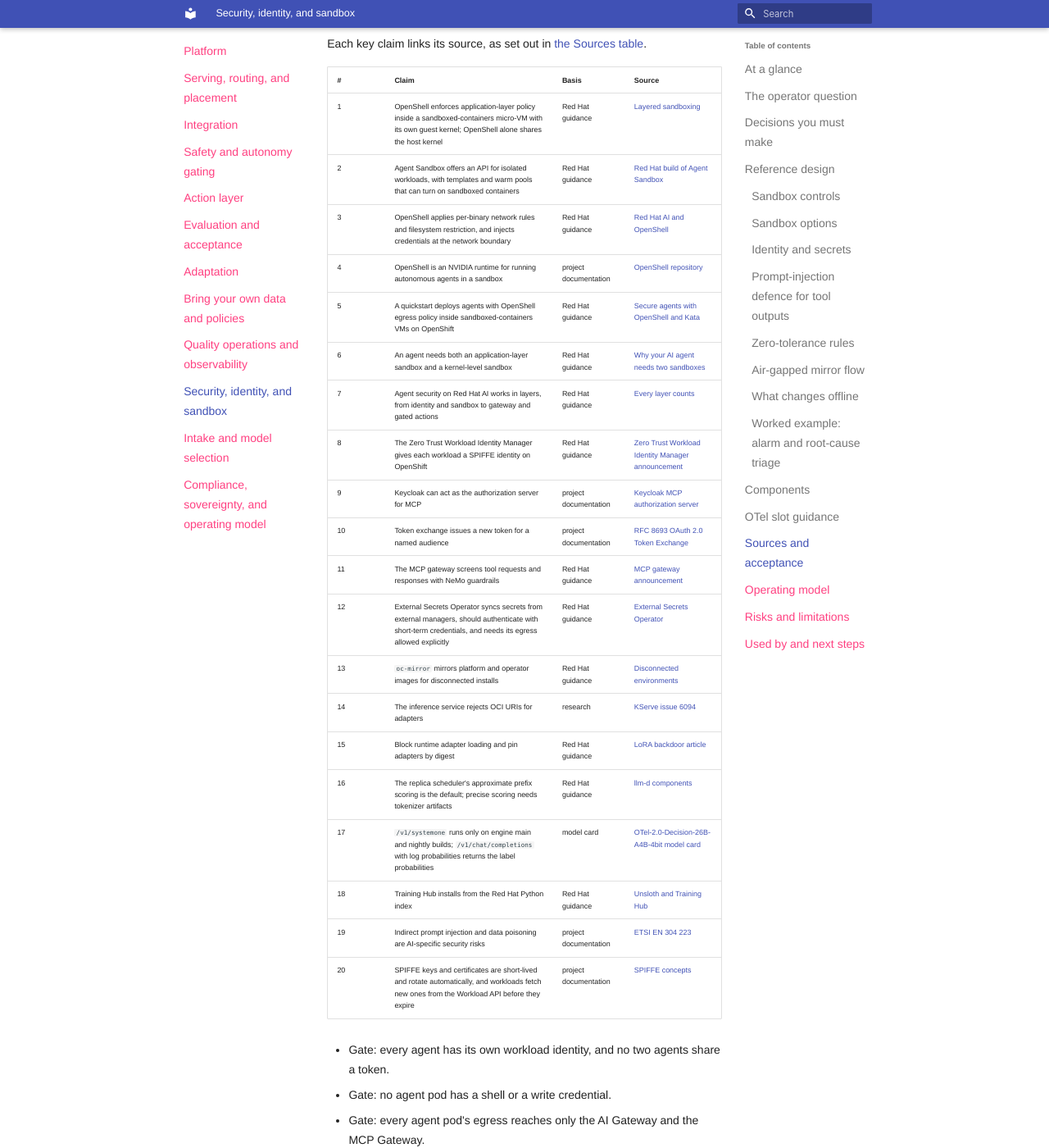
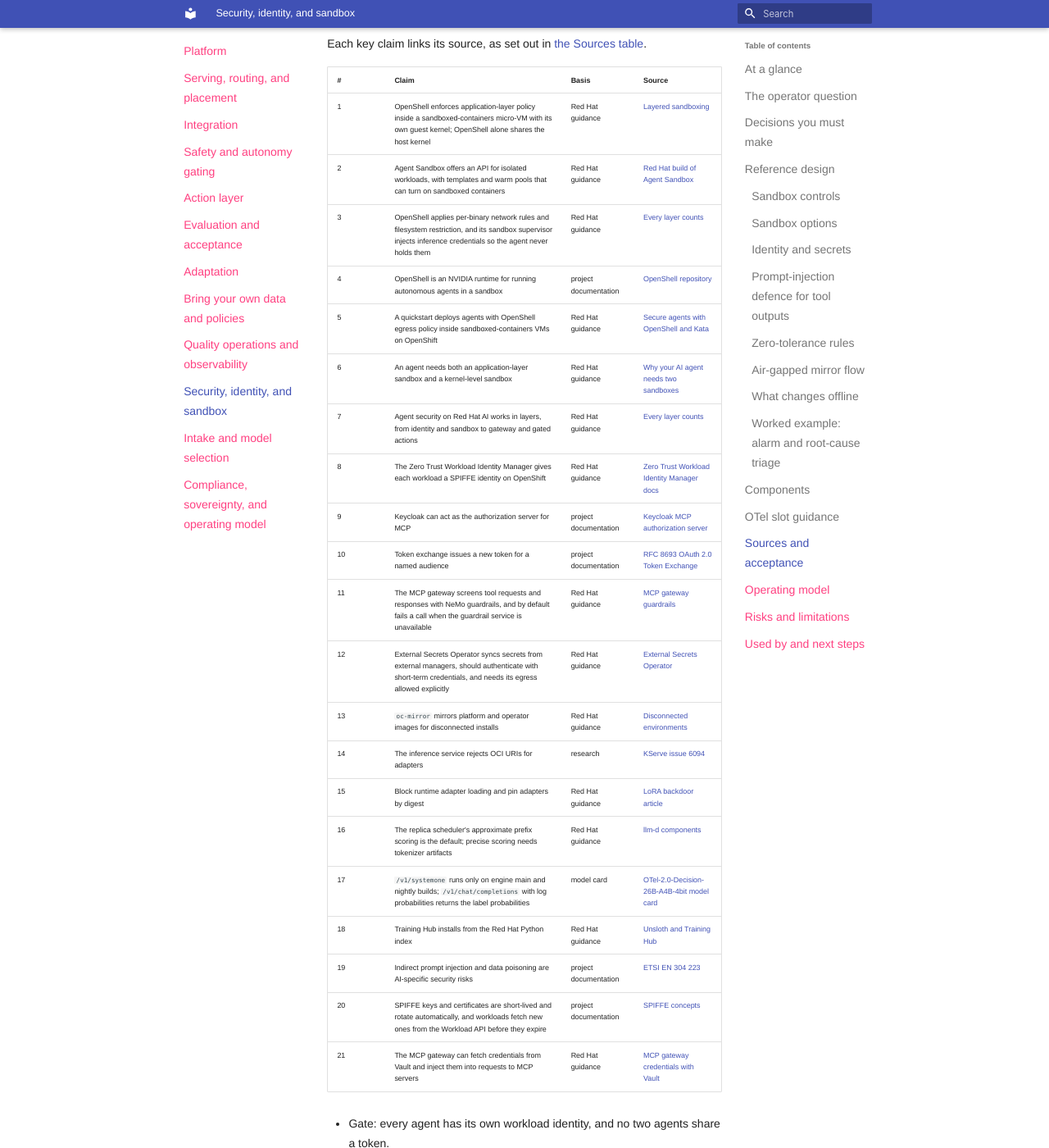
Before and after one commit to ravisharma5/otel-telco-blueprints, an MkDocs documentation site: the page built from platform/security-identity-sandbox/README.md, in a window 1280 px wide and 1400 px high, scrolled down 5702 px. Shown: the whole window at 82% size. Built offline with MkDocs 1.6.1 and Material for MkDocs 9.7.7, drawn with Linux system fonts in a browser that asks for light colours; nearby versions of some CDN libraries; library files that are not in the unit come from our copies; some of the changed text lies outside the part shown.

Commit message:
docs(security): cite gateway docs and a Red Hat Developer article, not blog posts
Tool credential injection now cites the MCP gateway Vault chapter (new Sources
row 21), response screening cites the guardrails chapter, and workload identity
cites the OpenShift chapter. OpenShell's capabilities cite Every layer counts,
which documents credential injection for inference calls only, so the claim
says that.

```diff
--- a/platform/security-identity-sandbox/README.md
+++ b/platform/security-identity-sandbox/README.md
@@ -44,8 +44,8 @@ Until you answer it, a shared identity, a shell, or a secret in the prompt can t
 |---|---|---|---|
 | Give each agent its own identity | One shared service account; one account per namespace; one workload identity per agent | One SPIFFE identity per agent from the workload identity manager, with short-lived tokens | Tool roles then bind to one agent, so a compromised agent can't borrow another agent's tools ([PB-05 Integration](../integration/README.md)) |
 | Layer the sandbox | Plain container; application-layer policy on a shared kernel; application-layer policy inside a micro-VM | Application-layer policy inside a micro-VM for any agent that handles untrusted input or runs generated code | Application-layer policy alone still shares the host kernel ([Layered sandboxing](https://developers.redhat.com/articles/2026/07/16/layered-sandboxing-ai-agents-openshift-and-openshell)) |
-| Keep secrets at the boundary | Environment variables or the prompt; a secret mounted into the agent pod; a secret store with credentials injected at the network boundary | A secret store, with tool credentials injected at the network boundary | The agent never holds the credential, so injected text can't make it leak one ([Red Hat AI and OpenShell](https://www.redhat.com/en/blog/red-hat-ai-and-openshell-driving-security-enhanced-agent-execution-for-enterprise-ai)) |
-| Decide where tool responses are screened | In the agent prompt; in each MCP server; at the MCP Gateway | At the MCP Gateway, failing closed | One place screens every tool response before it reaches any agent ([MCP gateway announcement](https://www.redhat.com/en/blog/model-context-protocol-gateway-red-hat-openshift-now-generally-available)) |
+| Keep secrets at the boundary | Environment variables or the prompt; a secret mounted into the agent pod; a secret store with credentials injected at the network boundary | A secret store, with tool credentials injected at the network boundary | The agent never holds the credential, so injected text can't make it leak one ([MCP gateway credentials with Vault](https://docs.redhat.com/en/documentation/red_hat_connectivity_link/1.5/html/secure_your_traffic/mcp-gateway-vault)) |
+| Decide where tool responses are screened | In the agent prompt; in each MCP server; at the MCP Gateway | At the MCP Gateway, failing closed | One place screens every tool response before it reaches any agent ([MCP gateway guardrails](https://docs.redhat.com/en/documentation/red_hat_connectivity_link/1.5/html/secure_your_traffic/mcp-gateway-guardrails)) |
 | Decide how to run air-gapped | Connected; a proxy to public registries; a full mirror | A full mirror, following the flow below, wherever policy keeps a site offline | Every model, package, and adapter then comes from a store you control |
 
 ## Reference design
@@ -84,7 +84,7 @@ The agent holds an identity but no credentials, and it can reach only the two ga
 |---|---|---|
 | OpenShift sandboxed containers | Runs each agent pod in a micro-VM with its own guest kernel through `Kata`, so a container escape stays inside the VM | [Layered sandboxing](https://developers.redhat.com/articles/2026/07/16/layered-sandboxing-ai-agents-openshift-and-openshell) |
 | Red Hat build of Agent Sandbox | A programmable API for isolated agent workloads, with `SandboxTemplate` and `SandboxWarmPool`; the template can turn on sandboxed containers | [Red Hat build of Agent Sandbox](https://developers.redhat.com/articles/2026/07/15/red-hat-build-agent-sandbox-isolated-workload-management-kubernetes) |
-| NVIDIA OpenShell, an NVIDIA project | Application-layer policy: per-binary network rules, filesystem restriction, and credentials injected at the network boundary | [Red Hat AI and OpenShell](https://www.redhat.com/en/blog/red-hat-ai-and-openshell-driving-security-enhanced-agent-execution-for-enterprise-ai) |
+| NVIDIA OpenShell, an NVIDIA project | Application-layer policy: per-binary network rules, filesystem restriction, and credentials injected into inference calls | [Every layer counts](https://developers.redhat.com/articles/2026/05/14/every-layer-counts-defense-depth-ai-agents-red-hat-ai) |
 
 Each option can be replaced. Layer them. OpenShell policy inside a sandboxed-containers micro-VM covers both injected instructions and kernel escapes, and an Agent Sandbox template can make that layering the default.
 
@@ -92,11 +92,11 @@ Each option can be replaced. Layer them. OpenShell policy inside a sandboxed-con
 
 | Concern | Design | Source |
 |---|---|---|
-| Per-agent identity | Each agent runs with its own SPIFFE identity, so roles bind to one agent | [Zero Trust Workload Identity Manager announcement](https://www.redhat.com/en/blog/zero-trust-workload-identity-manager-11-generally-available-red-hat-openshift) |
+| Per-agent identity | Each agent runs with its own SPIFFE identity, so roles bind to one agent | [Zero Trust Workload Identity Manager docs](https://docs.redhat.com/en/documentation/openshift_container_platform/4.20/html/security_and_compliance/zero-trust-workload-identity-manager) |
 | Short-lived tokens | Identity documents and their keys are short-lived and rotate automatically; the agent fetches new ones from the Workload API before they expire, so a stolen token stops working quickly | [SPIFFE concepts](https://spiffe.io/docs/latest/spiffe-about/spiffe-concepts/) |
 | Tool authorization | Keycloak acts as the MCP authorization server, and the gateway exchanges tokens per backend and checks each tool against the token's roles, as [PB-05 Integration](../integration/README.md) describes | [Keycloak MCP authorization server](https://www.keycloak.org/securing-apps/mcp-authz-server); [RFC 8693 OAuth 2.0 Token Exchange](https://www.rfc-editor.org/rfc/rfc8693) |
 | Platform secrets | External Secrets Operator syncs secrets from your vault; authenticate its secret store with short-term credentials and allow its egress explicitly | [External Secrets Operator](https://docs.redhat.com/en/documentation/openshift_container_platform/4.20/html/security_and_compliance/external-secrets-operator-for-red-hat-openshift) |
-| Tool credentials | Injected at the network boundary, so the agent never holds them | [Red Hat AI and OpenShell](https://www.redhat.com/en/blog/red-hat-ai-and-openshell-driving-security-enhanced-agent-execution-for-enterprise-ai) |
+| Tool credentials | Injected at the network boundary, so the agent never holds them | [MCP gateway credentials with Vault](https://docs.redhat.com/en/documentation/red_hat_connectivity_link/1.5/html/secure_your_traffic/mcp-gateway-vault) |
 
 | Parameter | What it controls | Who sets it | How to calibrate |
 |---|---|---|---|
@@ -109,8 +109,8 @@ This page gives no default values. You set each parameter with security review a
 
 | Defence | Where | Source |
 |---|---|---|
-| Screen every tool response for injected instructions, and fail closed | MCP Gateway, with guardrails, as [PB-05 Integration](../integration/README.md) describes | [MCP gateway announcement](https://www.redhat.com/en/blog/model-context-protocol-gateway-red-hat-openshift-now-generally-available) |
-| Keep write credentials out of the agent | Sandbox and secret store | [Red Hat AI and OpenShell](https://www.redhat.com/en/blog/red-hat-ai-and-openshell-driving-security-enhanced-agent-execution-for-enterprise-ai) |
+| Screen every tool response for injected instructions, and fail closed | MCP Gateway, with guardrails, as [PB-05 Integration](../integration/README.md) describes | [MCP gateway guardrails](https://docs.redhat.com/en/documentation/red_hat_connectivity_link/1.5/html/secure_your_traffic/mcp-gateway-guardrails) |
+| Keep write credentials out of the agent | Sandbox and secret store | [MCP gateway credentials with Vault](https://docs.redhat.com/en/documentation/red_hat_connectivity_link/1.5/html/secure_your_traffic/mcp-gateway-vault) |
 | Send every write through a gated action request | The [decision gate](../../architecture/decision-gate.md) and [PB-07 Action layer](../action-layer/README.md) | [Every layer counts](https://developers.redhat.com/articles/2026/05/14/every-layer-counts-defense-depth-ai-agents-red-hat-ai) |
 | Review tool descriptions as changes | MCP server catalog, behind the gateway | [PB-05 Integration](../integration/README.md) |
 | Treat retrieved passages as data, not instructions | Agent prompt and the gateway screen | [ETSI EN 304 223](https://www.etsi.org/deliver/etsi_en/304200_304299/304223/02.01.01_60/en_304223v020101p.pdf) |
@@ -184,15 +184,15 @@ Each key claim links its source, as set out in [the Sources table](../../framewo
 |---|---|---|---|
 | 1 | OpenShell enforces application-layer policy inside a sandboxed-containers micro-VM with its own guest kernel; OpenShell alone shares the host kernel | Red Hat guidance | [Layered sandboxing](https://developers.redhat.com/articles/2026/07/16/layered-sandboxing-ai-agents-openshift-and-openshell) |
 | 2 | Agent Sandbox offers an API for isolated workloads, with templates and warm pools that can turn on sandboxed containers | Red Hat guidance | [Red Hat build of Agent Sandbox](https://developers.redhat.com/articles/2026/07/15/red-hat-build-agent-sandbox-isolated-workload-management-kubernetes) |
-| 3 | OpenShell applies per-binary network rules and filesystem restriction, and injects credentials at the network boundary | Red Hat guidance | [Red Hat AI and OpenShell](https://www.redhat.com/en/blog/red-hat-ai-and-openshell-driving-security-enhanced-agent-execution-for-enterprise-ai) |
+| 3 | OpenShell applies per-binary network rules and filesystem restriction, and its sandbox supervisor injects inference credentials so the agent never holds them | Red Hat guidance | [Every layer counts](https://developers.redhat.com/articles/2026/05/14/every-layer-counts-defense-depth-ai-agents-red-hat-ai) |
 | 4 | OpenShell is an NVIDIA runtime for running autonomous agents in a sandbox | project documentation | [OpenShell repository](https://github.com/NVIDIA/OpenShell) |
 | 5 | A quickstart deploys agents with OpenShell egress policy inside sandboxed-containers VMs on OpenShift | Red Hat guidance | [Secure agents with OpenShell and Kata](https://github.com/rh-ai-quickstart/secure-agents-with-openshell-kata) |
 | 6 | An agent needs both an application-layer sandbox and a kernel-level sandbox | Red Hat guidance | [Why your AI agent needs two sandboxes](https://developers.redhat.com/articles/2026/07/23/why-your-ai-agent-needs-two-sandboxes-benchmark-data) |
 | 7 | Agent security on Red Hat AI works in layers, from identity and sandbox to gateway and gated actions | Red Hat guidance | [Every layer counts](https://developers.redhat.com/articles/2026/05/14/every-layer-counts-defense-depth-ai-agents-red-hat-ai) |
-| 8 | The Zero Trust Workload Identity Manager gives each workload a SPIFFE identity on OpenShift | Red Hat guidance | [Zero Trust Workload Identity Manager announcement](https://www.redhat.com/en/blog/zero-trust-workload-identity-manager-11-generally-available-red-hat-openshift) |
+| 8 | The Zero Trust Workload Identity Manager gives each workload a SPIFFE identity on OpenShift | Red Hat guidance | [Zero Trust Workload Identity Manager docs](https://docs.redhat.com/en/documentation/openshift_container_platform/4.20/html/security_and_compliance/zero-trust-workload-identity-manager) |
 | 9 | Keycloak can act as the authorization server for MCP | project documentation | [Keycloak MCP authorization server](https://www.keycloak.org/securing-apps/mcp-authz-server) |
 | 10 | Token exchange issues a new token for a named audience | project documentation | [RFC 8693 OAuth 2.0 Token Exchange](https://www.rfc-editor.org/rfc/rfc8693) |
-| 11 | The MCP gateway screens tool requests and responses with NeMo guardrails | Red Hat guidance | [MCP gateway announcement](https://www.redhat.com/en/blog/model-context-protocol-gateway-red-hat-openshift-now-generally-available) |
+| 11 | The MCP gateway screens tool requests and responses with NeMo guardrails, and by default fails a call when the guardrail service is unavailable | Red Hat guidance | [MCP gateway guardrails](https://docs.redhat.com/en/documentation/red_hat_connectivity_link/1.5/html/secure_your_traffic/mcp-gateway-guardrails) |
 | 12 | External Secrets Operator syncs secrets from external managers, should authenticate with short-term credentials, and needs its egress allowed explicitly | Red Hat guidance | [External Secrets Operator](https://docs.redhat.com/en/documentation/openshift_container_platform/4.20/html/security_and_compliance/external-secrets-operator-for-red-hat-openshift) |
 | 13 | `oc-mirror` mirrors platform and operator images for disconnected installs | Red Hat guidance | [Disconnected environments](https://docs.redhat.com/en/documentation/openshift_container_platform/4.20/html/disconnected_environments/index) |
 | 14 | The inference service rejects OCI URIs for adapters | research | [KServe issue 6094](https://github.com/kserve/kserve/issues/6094) |
@@ -202,6 +202,7 @@ Each key claim links its source, as set out in [the Sources table](../../framewo
 | 18 | Training Hub installs from the Red Hat Python index | Red Hat guidance | [Unsloth and Training Hub](https://developers.redhat.com/articles/2026/04/01/unsloth-and-training-hub-lightning-fast-lora-and-qlora-fine-tuning) |
 | 19 | Indirect prompt injection and data poisoning are AI-specific security risks | project documentation | [ETSI EN 304 223](https://www.etsi.org/deliver/etsi_en/304200_304299/304223/02.01.01_60/en_304223v020101p.pdf) |
 | 20 | SPIFFE keys and certificates are short-lived and rotate automatically, and workloads fetch new ones from the Workload API before they expire | project documentation | [SPIFFE concepts](https://spiffe.io/docs/latest/spiffe-about/spiffe-concepts/) |
+| 21 | The MCP gateway can fetch credentials from Vault and inject them into requests to MCP servers | Red Hat guidance | [MCP gateway credentials with Vault](https://docs.redhat.com/en/documentation/red_hat_connectivity_link/1.5/html/secure_your_traffic/mcp-gateway-vault) |
 
 - Gate: every agent has its own workload identity, and no two agents share a token.
 - Gate: no agent pod has a shell or a write credential.
```
